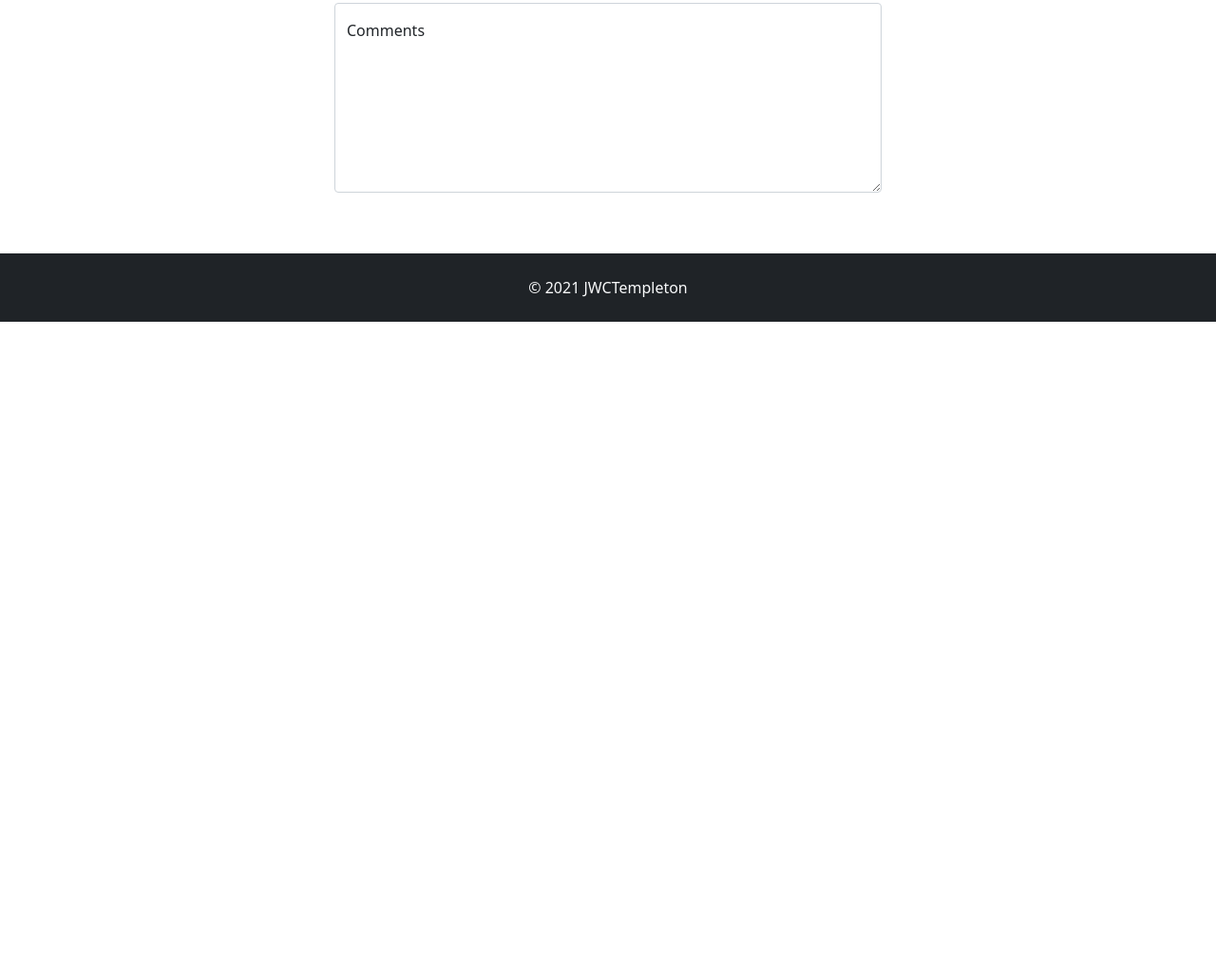
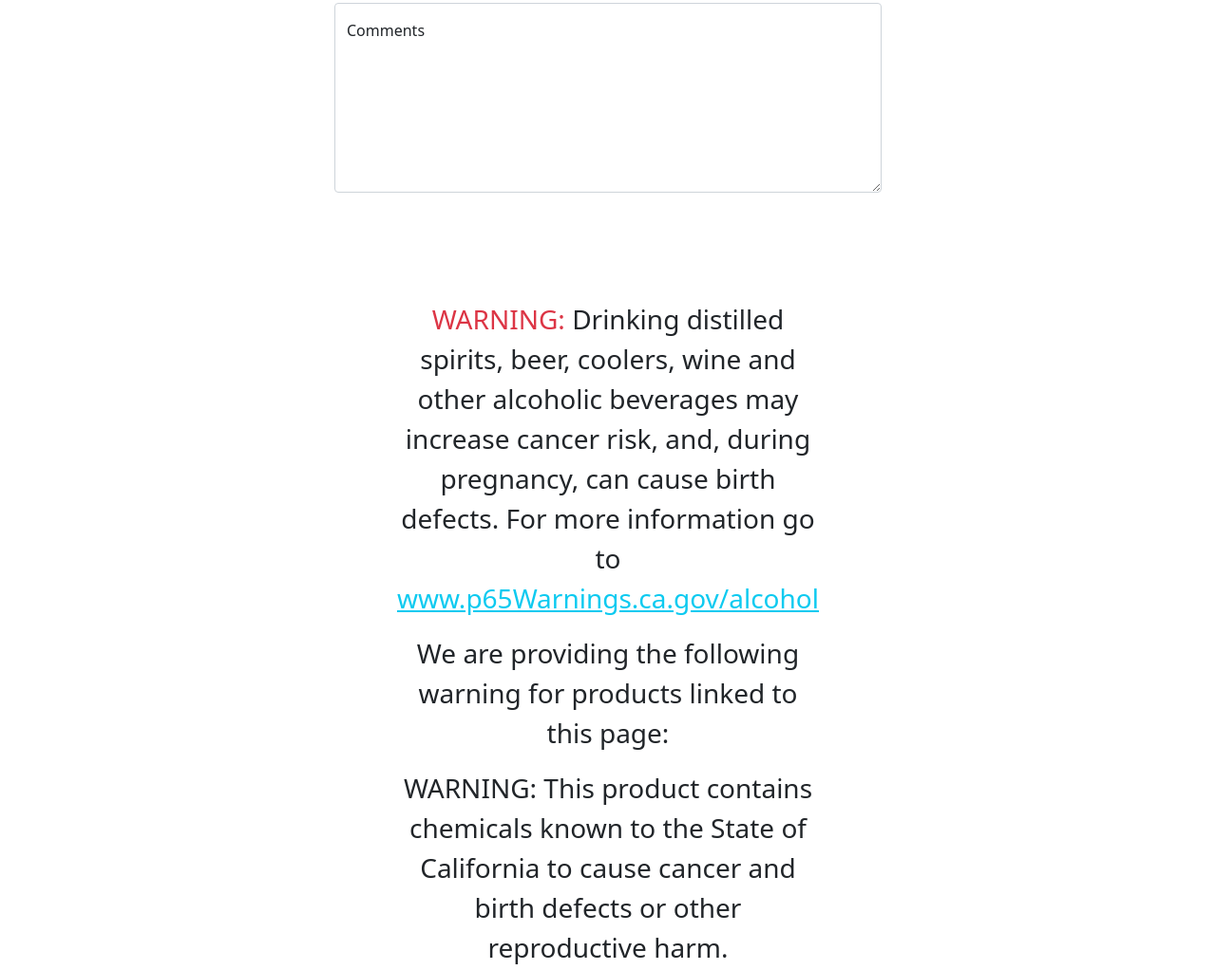
Before and after one commit to JWCTempleton/ofv, a plain HTML site: page index.html in a window 1280 px wide. Shown: the part 4727-5749 px from the top of the page at 95% size. Before the commit the page ends 5066 px from the top, so only its background shows below. Drawn offline with nearby package versions, Linux system fonts and the light colour scheme; a web font is replaced by a local one.

Commit message:
adding prop 65 warning

```diff
--- a/index.html
+++ b/index.html
@@ -44,7 +44,7 @@
                         <a class="nav-link" href="#contact-us">Contact Us</a>
                     </li>
                     <li class="nav-item">
-                        <a class="nav-link" href="#">CA Prop 65</a>
+                        <a class="nav-link" href="#prop-65">CA Prop 65</a>
                     </li>
                 </ul>
             </div>
@@ -352,7 +352,22 @@
                         style="height: 200px; width: 45vw"></textarea>
                     <label for="floatingTextarea2">Comments</label>
                 </div>
-
+            </div>
+        </div>
+    </section>
+    <section class="container-fluid">
+        <div id="prop-65" class="prop-65">
+            <div
+                class="d-flex col-md-5 mx-auto justify-content-center align-items-center flex-column text-center px-5 fs-3">
+                <p><span class="text-danger">WARNING:</span> Drinking distilled spirits, beer, coolers, wine and other
+                    alcoholic beverages may increase
+                    cancer risk, and, during pregnancy, can cause birth defects. For more information go to <a
+                        href="https://www.p65warnings.ca.gov/products/alcoholic-beverages"
+                        class="link-info">www.p65Warnings.ca.gov/alcohol</a>
+                </p>
+                <p>We are providing the following warning for products linked to this page:</p>
+                <p>WARNING: This product contains chemicals known to the State of California to cause cancer and birth
+                    defects or other reproductive harm.</p>
             </div>
 
         </div>
--- a/style.css
+++ b/style.css
@@ -100,3 +100,8 @@
     font-size: 50px;
     font-family: "Inter";
 }
+
+.prop-65 {
+    padding-top: 3rem;
+    padding-bottom: 4rem;
+}
```
